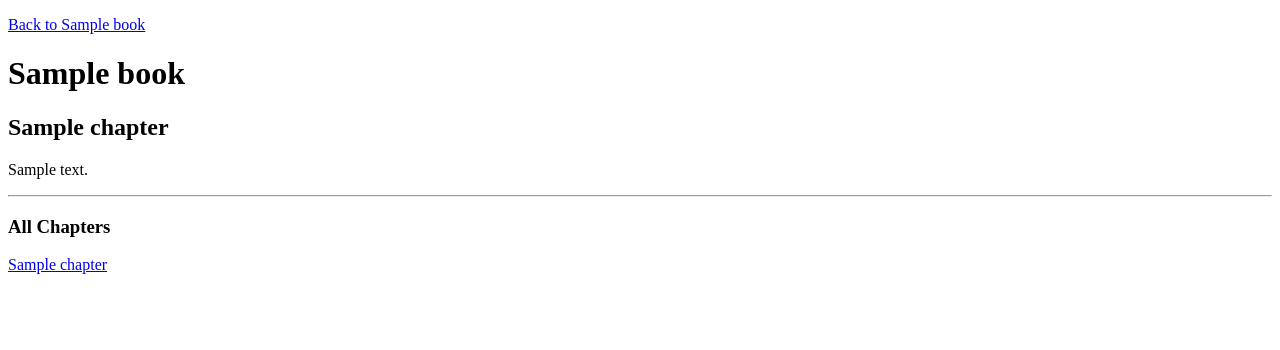
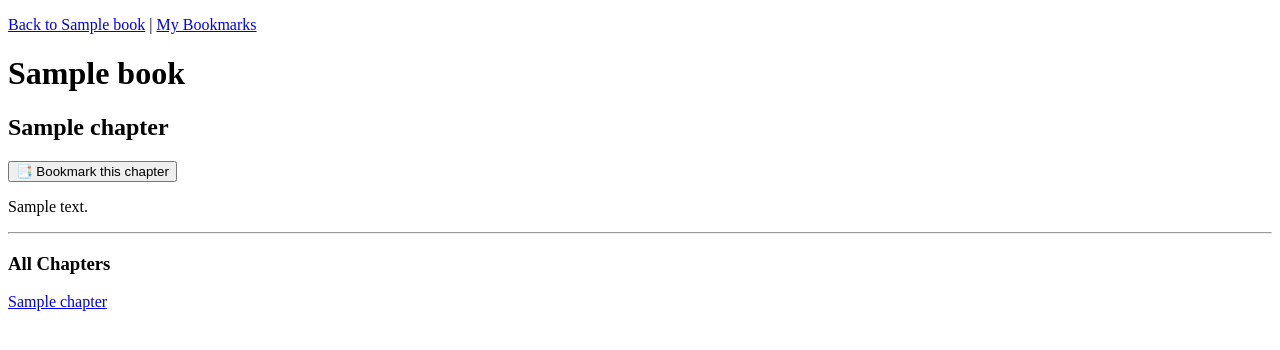
Before and after one commit to nihariikaa11/read-hub, a Flask app: page /read/1 in a window 1280 px wide. Shown: the top 350 px of the page. Run offline with Flask 3, Linux system fonts and the light colour scheme; tables that the repository leaves empty hold one stand-in row (values such as "Sample post").

Commit message:
Add bookmark feature

```diff
--- a/app.py
+++ b/app.py
@@ -182,8 +182,17 @@ def read_chapter(chapter_id):
     chapter = conn.execute('SELECT * FROM chapters WHERE id = ?', (chapter_id,)).fetchone()
     book = conn.execute('SELECT * FROM books WHERE id = ?', (chapter['book_id'],)).fetchone()
     all_chapters = conn.execute('SELECT * FROM chapters WHERE book_id = ? ORDER BY chapter_number', (chapter['book_id'],)).fetchall()
+
+    is_bookmarked = False
+    if 'user_id' in session:
+        bookmark = conn.execute(
+            'SELECT * FROM bookmarks WHERE user_id = ? AND chapter_id = ?',
+            (session['user_id'], chapter_id)
+        ).fetchone()
+        is_bookmarked = bookmark is not None
+
     conn.close()
-    return render_template('read_chapter.html', chapter=chapter, book=book, all_chapters=all_chapters)
+    return render_template('read_chapter.html', chapter=chapter, book=book, all_chapters=all_chapters, is_bookmarked=is_bookmarked)
 
 @app.route('/like/<int:book_id>', methods=['POST'])
 def like_book(book_id):
@@ -220,7 +229,47 @@ def add_review(book_id):
     )
     conn.commit()
     conn.close()
-    # return redirect(url_for('book_detail', book_id=book_id))
+    return redirect(url_for('book_detail', book_id=book_id))
+
+@app.route('/bookmark/<int:chapter_id>', methods=['POST'])
+def add_bookmark(chapter_id):
+    if 'user_id' not in session:
+        return redirect(url_for('login'))
+
+    conn = get_db_connection()
+    chapter = conn.execute('SELECT * FROM chapters WHERE id = ?', (chapter_id,)).fetchone()
+
+    existing = conn.execute(
+        'SELECT * FROM bookmarks WHERE user_id = ? AND chapter_id = ?',
+        (session['user_id'], chapter_id)
+    ).fetchone()
+
+    if not existing:
+        conn.execute(
+            'INSERT INTO bookmarks (user_id, book_id, chapter_id, position) VALUES (?, ?, ?, ?)',
+            (session['user_id'], chapter['book_id'], chapter_id, 'start')
+        )
+        conn.commit()
+
+    conn.close()
+    return redirect(url_for('read_chapter', chapter_id=chapter_id))
+
+@app.route('/bookmarks')
+def view_bookmarks():
+    if 'user_id' not in session:
+        return redirect(url_for('login'))
+
+    conn = get_db_connection()
+    bookmarks = conn.execute('''
+        SELECT bookmarks.*, chapters.title as chapter_title, books.title as book_title
+        FROM bookmarks
+        JOIN chapters ON bookmarks.chapter_id = chapters.id
+        JOIN books ON bookmarks.book_id = books.id
+        WHERE bookmarks.user_id = ?
+    ''', (session['user_id'],)).fetchall()
+    conn.close()
+    return render_template('bookmarks.html', bookmarks=bookmarks)
+
 if __name__ == '__main__':
     init_db()
     app.run(debug=True)
--- a/templates/read_chapter.html
+++ b/templates/read_chapter.html
@@ -4,9 +4,13 @@
     <title>{{ chapter['title'] }} - {{ book['title'] }}</title>
 </head>
 <body>
-    <p><a href="/book/{{ book['id'] }}">Back to {{ book['title'] }}</a></p>
+    <p><a href="/book/{{ book['id'] }}">Back to {{ book['title'] }}</a> | <a href="/bookmarks">My Bookmarks</a></p>
     <h1>{{ book['title'] }}</h1>
     <h2>{{ chapter['title'] }}</h2>
+
+    <form method="POST" action="/bookmark/{{ chapter['id'] }}">
+        <button type="submit">{% if is_bookmarked %}🔖 Bookmarked{% else %}📑 Bookmark this chapter{% endif %}</button>
+    </form>
 
     <p>{{ chapter['content'] }}</p>
 
```
